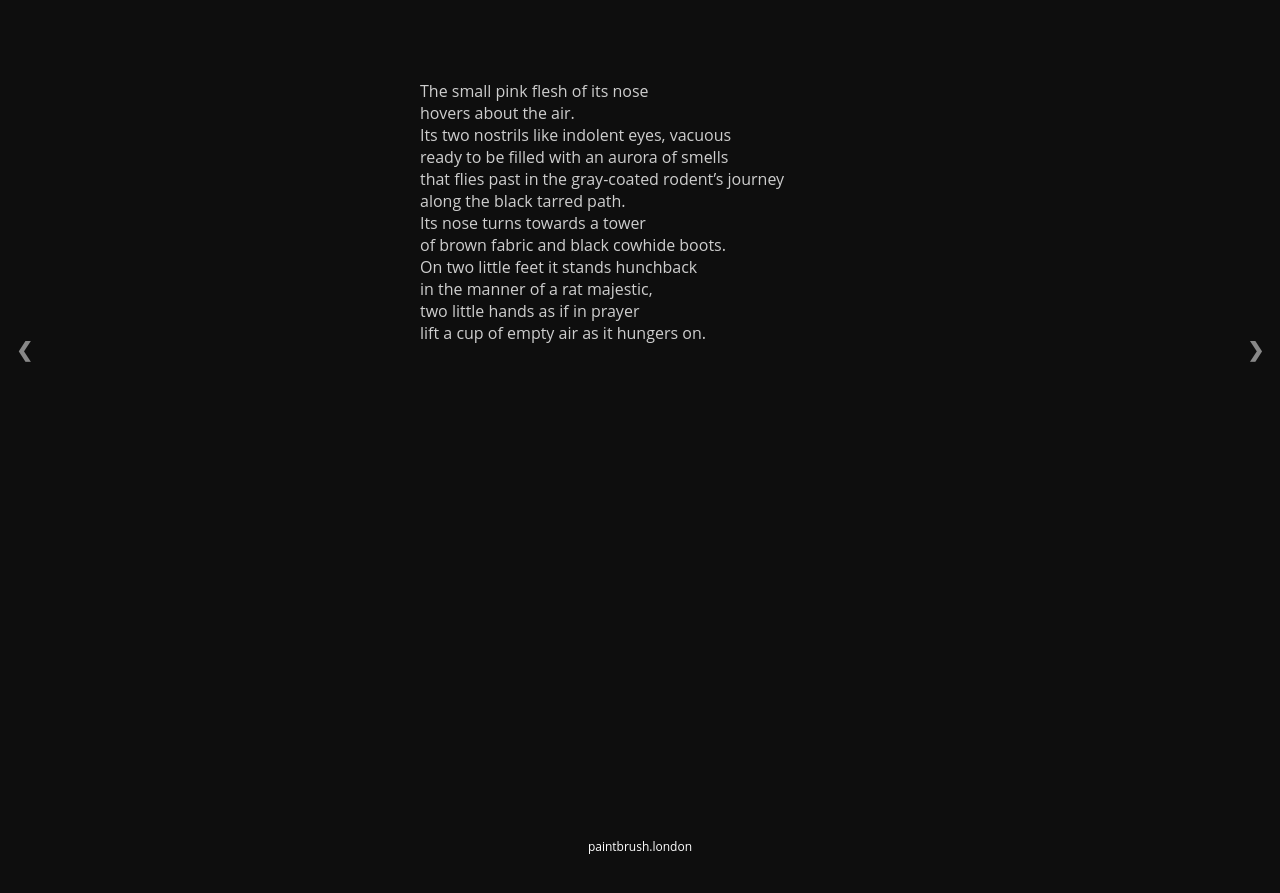
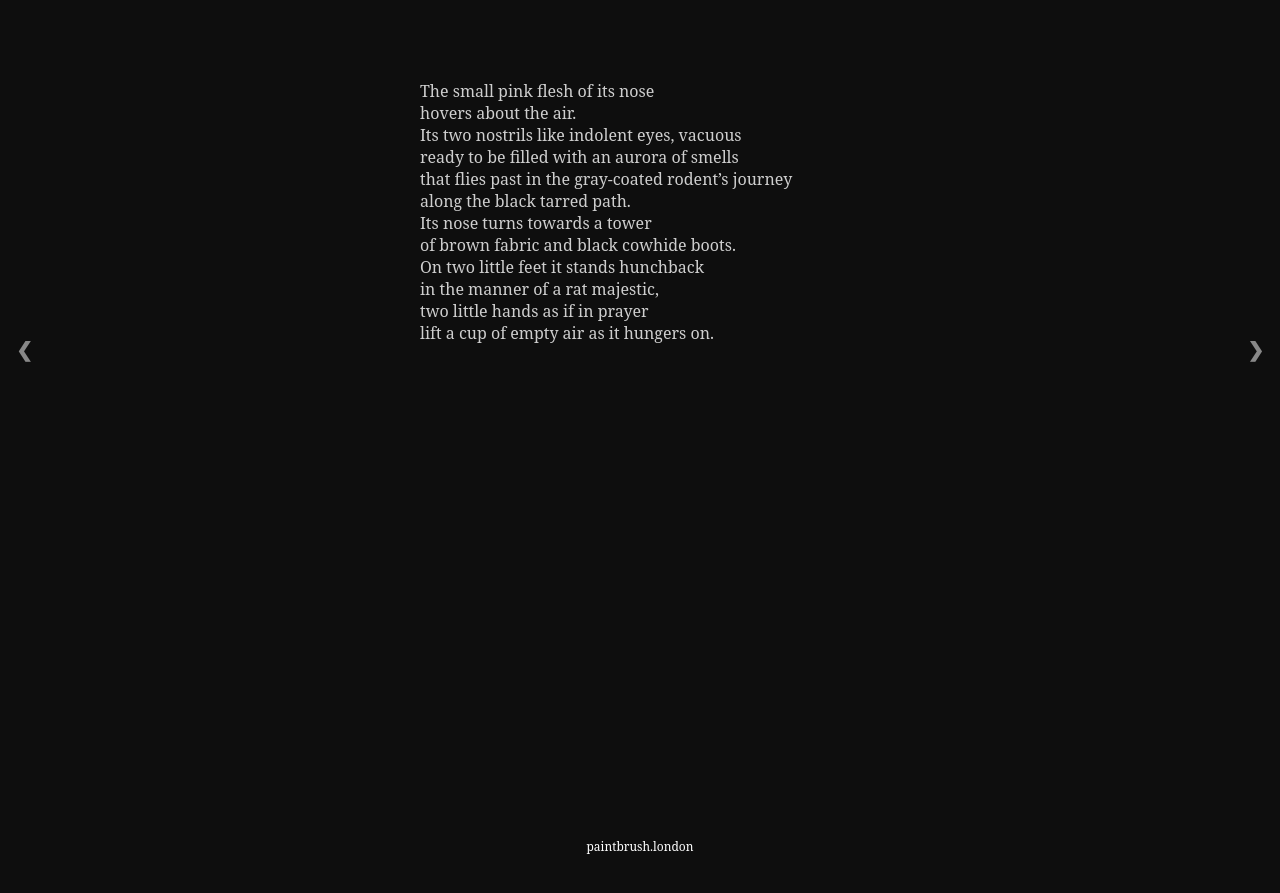
Before and after one commit to hafizzainal/hafizzainal.github.io, a Jekyll site: the page built from index.md, in a window 1280 px wide. Shown: the top 893 px of the page. Built offline with Jekyll 4.4.1, drawn with Linux system fonts in a browser that asks for light colours; our own code applies the rules of GitHub Pages for plain Markdown files.

Commit message:
Update default.html

```diff
--- a/_layouts/default.html
+++ b/_layouts/default.html
@@ -12,7 +12,7 @@
 @import url(https://fonts.googleapis.com/css?family=EB+Garamond);
 
 body {
-    font-family: 'Open Sans', 'sans-serif';
+    font-family: 'EB Garamond', 'serif';
     margin: 0;
     color: #cecece;
     background-color: #0e0e0e;
```
